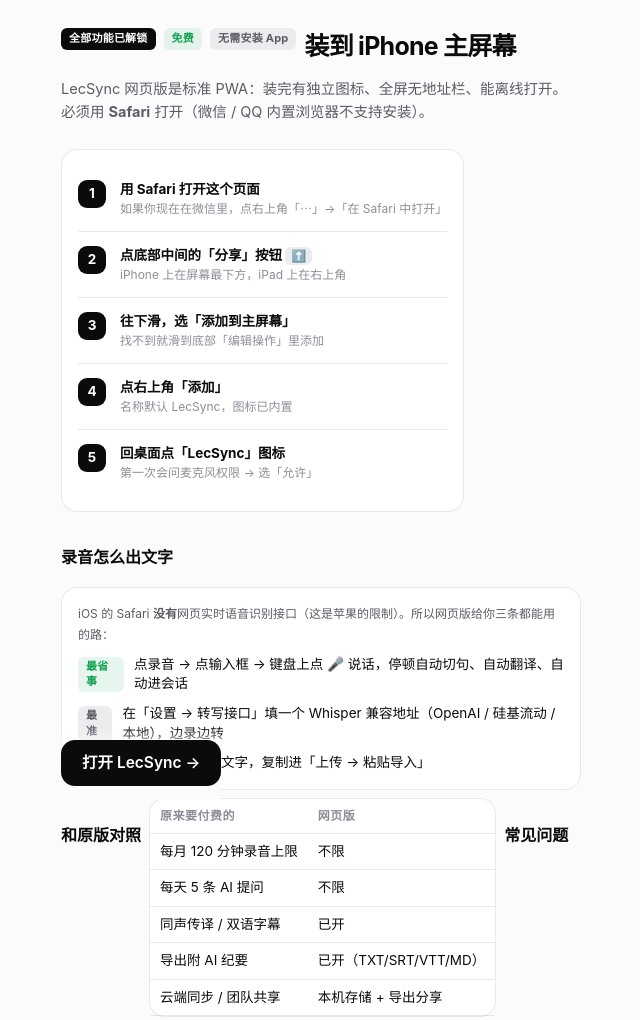
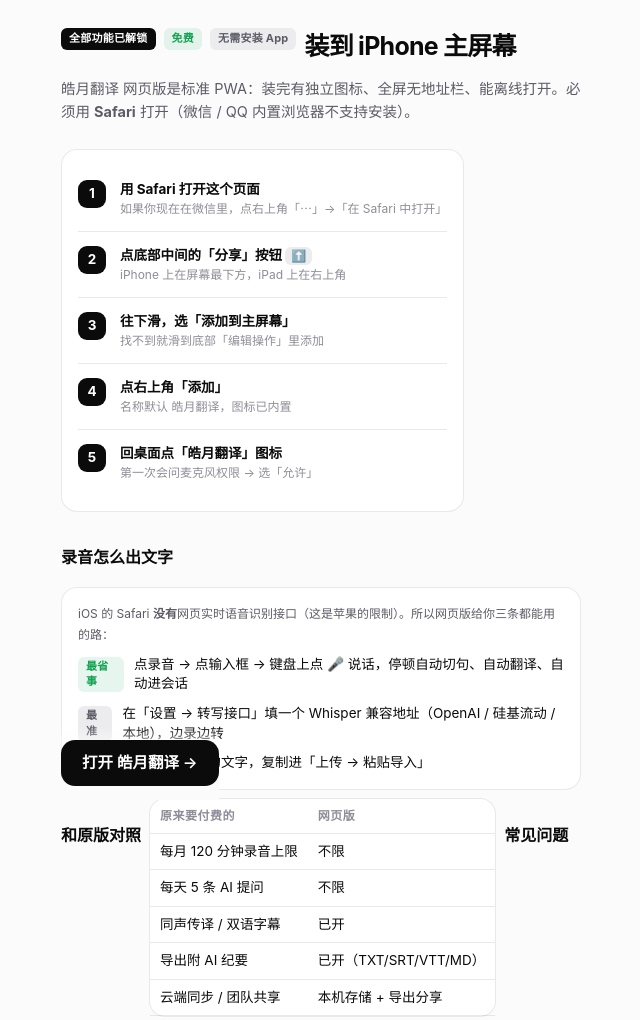
Before and after one commit to nb3376758074-beep/lecsync, a plain HTML site: page ios.html in a window 1280 px wide. Shown: the top 1020 px of the page, without its empty margins (319-959 px from the left). Drawn offline with Linux system fonts and the light colour scheme.

Commit message:
add ios.html

```diff
--- a/ios.html
+++ b/ios.html
@@ -2,10 +2,10 @@
 <html lang="zh-CN">
 <head>
 <meta charset="utf-8">
-<title>iPhone 安装指南 · LecSync</title>
+<title>iPhone 安装指南 · 皓月翻译</title>
 <meta name="viewport" content="width=device-width,initial-scale=1,viewport-fit=cover">
 <meta name="apple-mobile-web-app-capable" content="yes">
-<meta name="apple-mobile-web-app-title" content="LecSync">
+<meta name="apple-mobile-web-app-title" content="皓月翻译">
 <meta name="theme-color" content="#ffffff">
 <link rel="manifest" href="manifest.webmanifest">
 <link rel="apple-touch-icon" href="icon-180.png">
@@ -30,7 +30,7 @@
     <span class="badge">无需安装 App</span>
   </div>
   <h1>装到 iPhone 主屏幕</h1>
-  <p class="lead">LecSync 网页版是标准 PWA：装完有独立图标、全屏无地址栏、能离线打开。必须用 <b>Safari</b> 打开（微信 / QQ 内置浏览器不支持安装）。</p>
+  <p class="lead">皓月翻译 网页版是标准 PWA：装完有独立图标、全屏无地址栏、能离线打开。必须用 <b>Safari</b> 打开（微信 / QQ 内置浏览器不支持安装）。</p>
 
   <div class="card">
     <div class="step"><div class="num">1</div><div>
@@ -47,10 +47,10 @@
     </div></div>
     <div class="step"><div class="num">4</div><div>
       <div class="small" style="font-weight:660">点右上角「添加」</div>
-      <div class="tiny dim">名称默认 LecSync，图标已内置</div>
+      <div class="tiny dim">名称默认 皓月翻译，图标已内置</div>
     </div></div>
     <div class="step"><div class="num">5</div><div>
-      <div class="small" style="font-weight:660">回桌面点「LecSync」图标</div>
+      <div class="small" style="font-weight:660">回桌面点「皓月翻译」图标</div>
       <div class="tiny dim">第一次会问麦克风权限 → 选「允许」</div>
     </div></div>
   </div>
@@ -90,7 +90,7 @@
   </div>
 
   <div class="cta">
-    <a class="btn primary block" href="./index.html" style="text-decoration:none">打开 LecSync →</a>
+    <a class="btn primary block" href="./index.html" style="text-decoration:none">打开 皓月翻译 →</a>
   </div>
 </div>
 </body>
```
